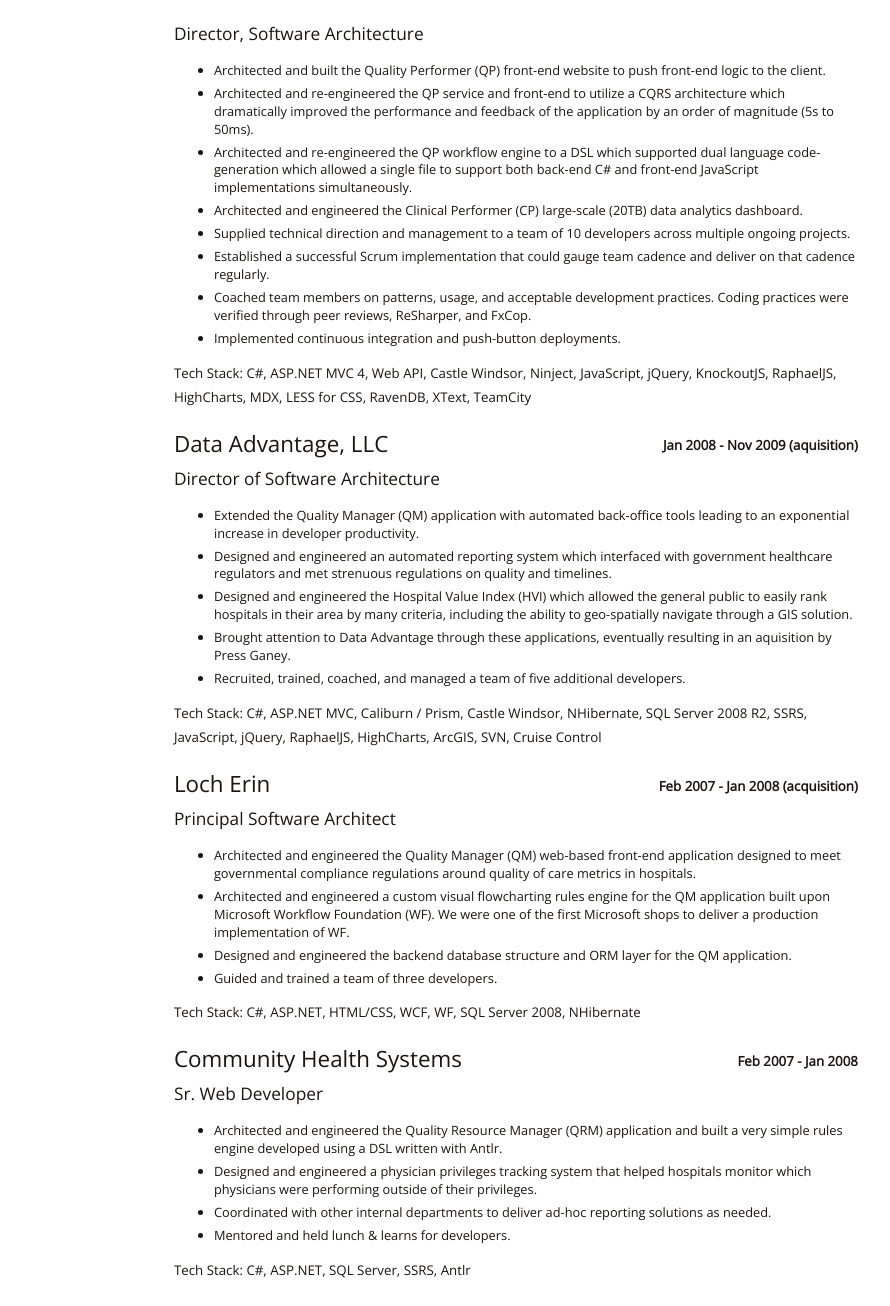
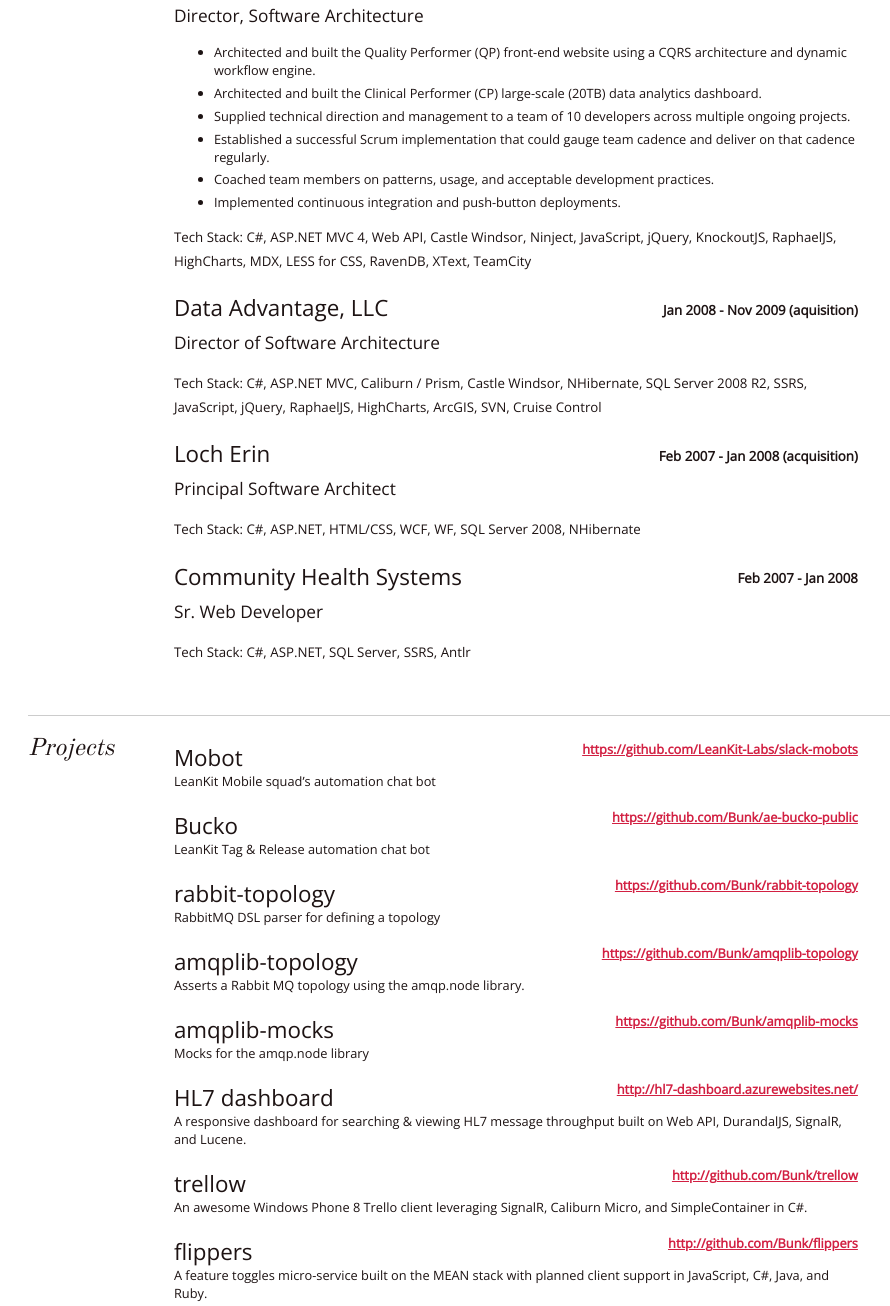
Before and after one commit to Bunk/resume, a plain HTML site: page public/index.html in a window 1280 px wide. Shown: the part 2134-3440 px from the top of the page, without its empty margins (156-1046 px from the left). Drawn offline with nearby package versions, Linux system fonts and the light colour scheme.

Commit message:
Reduced the experience section

```diff
--- a/public/index.html
+++ b/public/index.html
@@ -71,7 +71,7 @@
         <dt>WPC Services</dt>
         <dd><p><strong>Oct 2013 - Mar 2014</strong> <em>Sr. Application Architect</em></p>
         <ul>
-        <li>Architected and developed the entire stack for a legacy HL7 BizTalk dashboard into a modular tiered architecture. (Demo available)</li>
+        <li>Rebuilt a legacy HL7 BizTalk messaging dashboard into a modular tiered architecture.</li>
         <li>Performed an audit of the Integration Services department at HCA, assessing the current and desired future state of their architecture.</li>
         </ul>
         <p>Tech Stack: C#, Web API 2, ASP.NET MVC 5, LESS for CSS, DurandalJS, KnockoutJS, BreezeJS, EF 5, SQL Server 2012, Lucene, BizTalk 2012, Azure, Visual Studio Online, TFS</p>
@@ -89,46 +89,25 @@
         </dd>
         <dd><p><em>Director, Software Architecture</em></p>
         <ul>
-        <li>Architected and built the Quality Performer (QP) front-end website to push front-end logic to the client.</li>
-        <li>Architected and re-engineered the QP service and front-end to utilize a CQRS architecture which dramatically improved the performance and feedback of the application by an order of magnitude (5s to 50ms).</li>
-        <li>Architected and re-engineered the QP workflow engine to a DSL which supported dual language code-generation which allowed a single file to support both back-end C# and front-end JavaScript implementations simultaneously.</li>
-        <li>Architected and engineered the Clinical Performer (CP) large-scale (20TB) data analytics dashboard.</li>
+        <li>Architected and built the Quality Performer (QP) front-end website using a CQRS architecture and dynamic workflow engine.</li>
+        <li>Architected and built the Clinical Performer (CP) large-scale (20TB) data analytics dashboard.</li>
         <li>Supplied technical direction and management to a team of 10 developers across multiple ongoing projects.</li>
         <li>Established a successful Scrum implementation that could gauge team cadence and deliver on that cadence regularly.</li>
-        <li>Coached team members on patterns, usage, and acceptable development practices. Coding practices were verified through peer reviews, ReSharper, and FxCop.</li>
+        <li>Coached team members on patterns, usage, and acceptable development practices.</li>
         <li>Implemented continuous integration and push-button deployments.</li>
         </ul>
         <p>Tech Stack: C#, ASP.NET MVC 4, Web API, Castle Windsor, Ninject, JavaScript, jQuery, KnockoutJS, RaphaelJS, HighCharts, MDX, LESS for CSS, RavenDB, XText, TeamCity</p>
         </dd>
         <dt>Data Advantage, LLC</dt>
         <dd><p><strong>Jan 2008 - Nov 2009 (aquisition)</strong> <em>Director of Software Architecture</em></p>
-        <ul>
-        <li>Extended the Quality Manager (QM) application with automated back-office tools leading to an exponential increase in developer productivity.</li>
-        <li>Designed and engineered an automated reporting system which interfaced with government healthcare regulators and met strenuous regulations on quality and timelines.</li>
-        <li>Designed and engineered the Hospital Value Index (HVI) which allowed the general public to easily rank hospitals in their area by many criteria, including the ability to geo-spatially navigate through a GIS solution.</li>
-        <li>Brought attention to Data Advantage through these applications, eventually resulting in an aquisition by Press Ganey.</li>
-        <li>Recruited, trained, coached, and managed a team of five additional developers.</li>
-        </ul>
         <p>Tech Stack: C#, ASP.NET MVC, Caliburn / Prism, Castle Windsor, NHibernate, SQL Server 2008 R2, SSRS, JavaScript, jQuery, RaphaelJS, HighCharts, ArcGIS, SVN, Cruise Control</p>
         </dd>
         <dt>Loch Erin</dt>
         <dd><p><strong>Feb 2007 - Jan 2008 (acquisition)</strong> <em>Principal Software Architect</em></p>
-        <ul>
-        <li>Architected and engineered the Quality Manager (QM) web-based front-end application designed to meet governmental compliance regulations around quality of care metrics in hospitals.</li>
-        <li>Architected and engineered a custom visual flowcharting rules engine for the QM application built upon Microsoft Workflow Foundation (WF). We were one of the first Microsoft shops to deliver a production implementation of WF.</li>
-        <li>Designed and engineered the backend database structure and ORM layer for the QM application.</li>
-        <li>Guided and trained a team of three developers.</li>
-        </ul>
         <p>Tech Stack: C#, ASP.NET, HTML/CSS, WCF, WF, SQL Server 2008, NHibernate</p>
         </dd>
         <dt>Community Health Systems</dt>
         <dd><p><strong>Feb 2007 - Jan 2008</strong> <em>Sr. Web Developer</em></p>
-        <ul>
-        <li>Architected and engineered the Quality Resource Manager (QRM) application and built a very simple rules engine developed using a DSL written with Antlr.</li>
-        <li>Designed and engineered a physician privileges tracking system that helped hospitals monitor which physicians were performing outside of their privileges.</li>
-        <li>Coordinated with other internal departments to deliver ad-hoc reporting solutions as needed.</li>
-        <li>Mentored and held lunch &amp; learns for developers.</li>
-        </ul>
         <p>Tech Stack: C#, ASP.NET, SQL Server, SSRS, Antlr</p>
         </dd>
         </dl>
```
Also changed, not shown: src/resume.md (+4 -22 lines), 1 other file.
